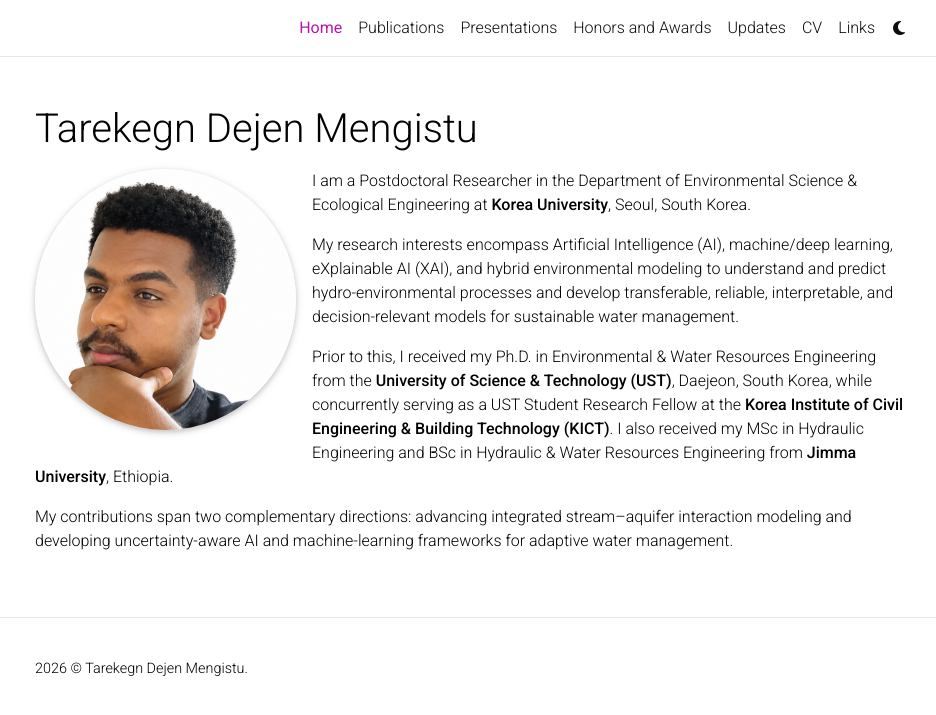
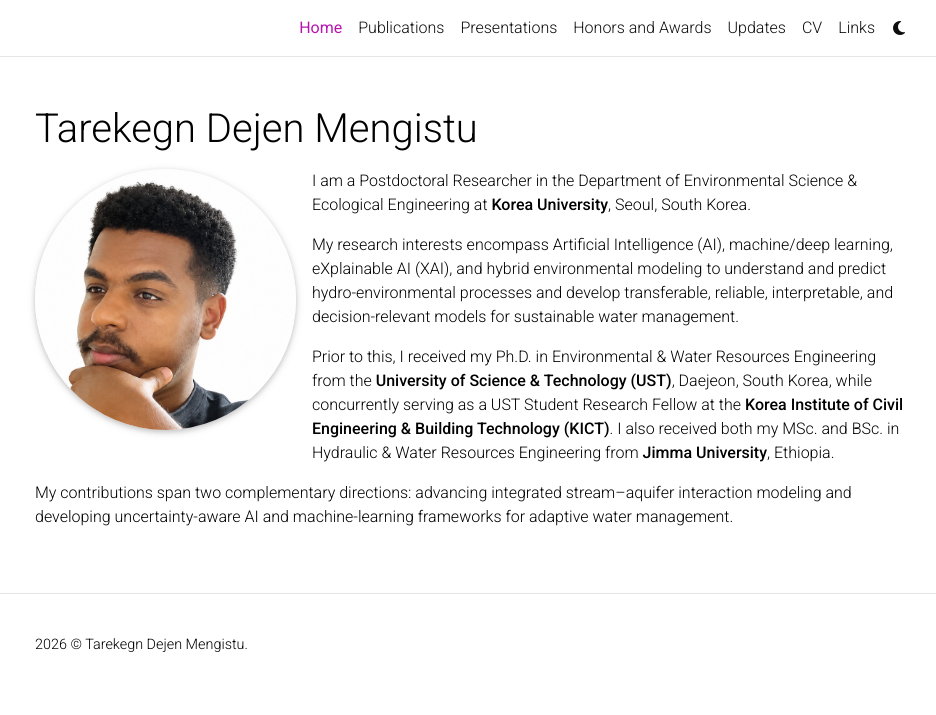
Before and after one commit to tdmengistu/tdmengistu.github.io, a Jekyll site: the page built from _pages/about.md, in a window 1280 px wide. Shown: the top 715 px of the page, without its empty margins (170-1106 px from the left). Built offline with Jekyll 4.4.1, drawn with Linux system fonts in a browser that asks for light colours; a style sheet for code colours, icons or effects is not loaded.

Commit message:
Update about.md

```diff
--- a/_pages/about.md
+++ b/_pages/about.md
@@ -17,6 +17,6 @@ I am a Postdoctoral Researcher in the Department of Environmental Science & Ecol
 
 My research interests encompass Artificial Intelligence (AI), machine/deep learning, eXplainable AI (XAI), and hybrid environmental modeling to understand and predict hydro-environmental processes and develop transferable, reliable, interpretable, and decision-relevant models for sustainable water management.
 
-Prior to this, I received my Ph.D. in Environmental & Water Resources Engineering from the **University of Science & Technology (UST)**, Daejeon, South Korea, while concurrently serving as a UST Student Research Fellow at the **Korea Institute of Civil Engineering & Building Technology (KICT)**. I also received my MSc in Hydraulic Engineering and BSc in Hydraulic & Water Resources Engineering from **Jimma University**, Ethiopia.
+Prior to this, I received my Ph.D. in Environmental & Water Resources Engineering from the **University of Science & Technology (UST)**, Daejeon, South Korea, while concurrently serving as a UST Student Research Fellow at the **Korea Institute of Civil Engineering & Building Technology (KICT)**. I also received both my MSc. and BSc. in Hydraulic & Water Resources Engineering from **Jimma University**, Ethiopia.
 
 My contributions span two complementary directions: advancing integrated stream–aquifer interaction modeling and developing uncertainty-aware AI and machine-learning frameworks for adaptive water management.
```
